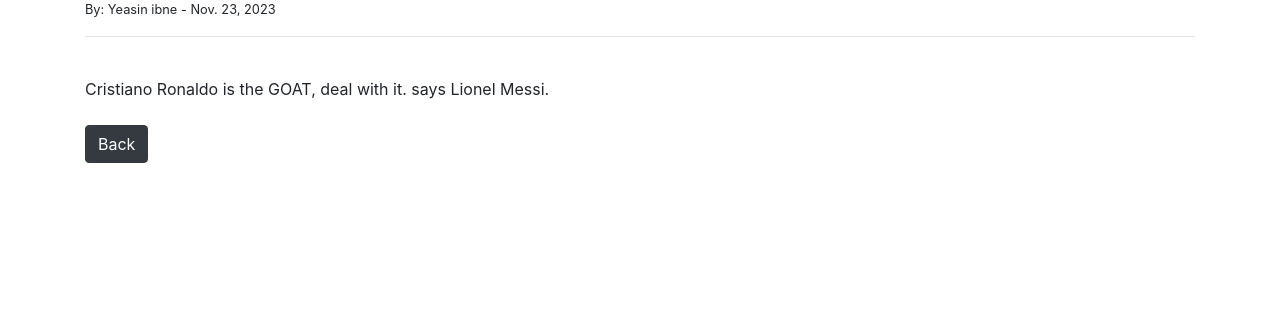
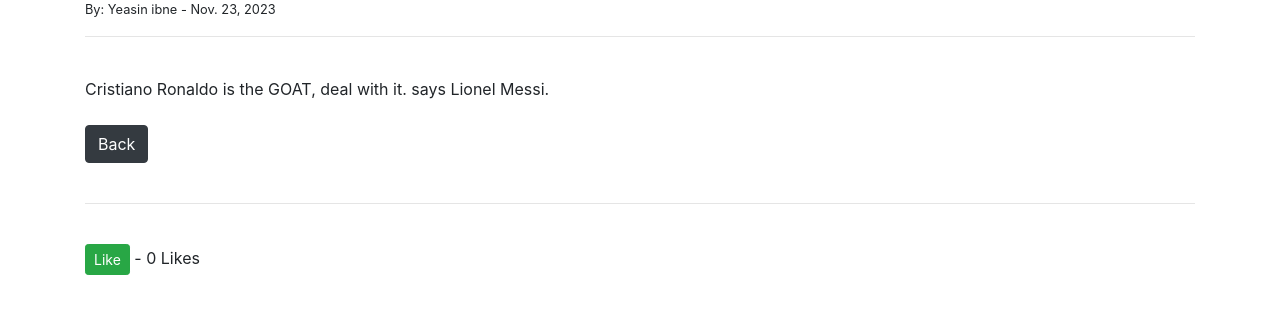
Before and after one commit to Yeasin0011/ISO_CSE370, a Django app: page /post/1 in a window 1280 px wide. Shown: the part 188-502 px from the top of the page. Run offline with Django 4.2, Linux system fonts and the light colour scheme; data comes from the database, SQL or seed files in the repository; both versions use the stored data as it was after the commit.

Commit message:
Creating a Post Like Button

```diff
--- a/ISO/ISO_Blog/models.py
+++ b/ISO/ISO_Blog/models.py
@@ -28,6 +28,10 @@ class Post(models.Model):
     body=models.TextField()
     post_date=models.DateField(auto_now_add=True)
     category=models.CharField(max_length=255, default='uncategorized')
+    likes = models.ManyToManyField(User, related_name='blog_posts')
+
+    def total_likes(self):
+        return self.likes.count()
 
     def __str__(self):
         return self.title + ' | ' + str(self.author)
--- a/ISO/ISO_Blog/templates/home.html
+++ b/ISO/ISO_Blog/templates/home.html
@@ -5,7 +5,7 @@
 {% block content %}
 
 
-<h1>Post</h1>
+<h1>Welcome to ISO Blog Service</h1>
 
 <ul>
 {% for post in object_list %}
--- a/ISO/ISO_Blog/templates/post.details.html
+++ b/ISO/ISO_Blog/templates/post.details.html
@@ -27,6 +27,17 @@ post author: {{ post.author.id }}
 <br/><br/>
 <a href="{% url 'Home' %}" class= "btn btn-dark" >Back</a>
 
+<br/><br/>
+<hr>
+<br/>
+<form action= "{% url 'like_post' post.pk %}"
+method= "POST">
+    {% csrf_token %}
+    <button type="submit", name="post_id", value="{{ post.id }}", class="btn btn-success btn-sm"> Like </button> - {{ total_likes }} Likes
+
+
+</form>
+
 
 
 {% endblock %}
--- a/ISO/ISO_Blog/urls.py
+++ b/ISO/ISO_Blog/urls.py
@@ -1,6 +1,6 @@
 from django.urls import path
 # from . import views
-from .views import Homeview, postDetailview, postAddview, postUpdateview, postDeleteview, categoryAddview, CategoryView, CategoryListView
+from .views import Homeview, postDetailview, postAddview, postUpdateview, postDeleteview, categoryAddview, CategoryView, CategoryListView, LikeView
 
 
 
@@ -15,5 +15,5 @@ urlpatterns = [
     path('post/<int:pk>/remove',postDeleteview.as_view(), name='delete_post'),
     path('category/<str:cats>/',CategoryView, name='category' ),
     path('category-list/',CategoryListView, name='category-list' ),
-
+    path('like/<int:pk>', LikeView, name='like_post'),
 ]
--- a/ISO/ISO_Blog/views.py
+++ b/ISO/ISO_Blog/views.py
@@ -1,4 +1,4 @@
-from django.shortcuts import render
+from django.shortcuts import render,get_object_or_404
 
 from django.views.generic import ListView, DetailView, CreateView, UpdateView, DeleteView
 
@@ -6,8 +6,15 @@ from .models import Post, Category
 
 from .form import PostForm, EditForm
 
-from django.urls import reverse_lazy
+from django.urls import reverse_lazy, reverse
 
+from django.http import HttpResponseRedirect
+
+#just regular functional view enough for that
+def LikeView(request, pk):
+    post = get_object_or_404(Post, id=request.POST.get('post_id'))
+    post.likes.add(request.user)
+    return HttpResponseRedirect(reverse("post_details", args=[str(pk)]))
 
 class Homeview(ListView):
     model=Post
@@ -39,7 +46,11 @@ class postDetailview(DetailView):
     def get_context_data(self, *args, **kwargs):
         cat_menu = Category.objects.all()
         context = super(postDetailview, self).get_context_data(*args, **kwargs)
+
+        stuff= get_object_or_404(Post, id=self.kwargs['pk'])
+        total_likes = stuff.total_likes()
         context["cat_menu"] = cat_menu
+        context["total_likes"] = total_likes
         return context
 
 class postAddview(CreateView):
```
Also changed, not shown: ISO/ISO_Blog/migrations/0005_post_likes.py (added), ISO/db.sqlite3.
